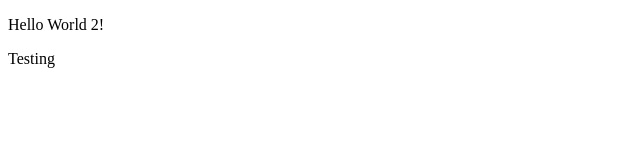
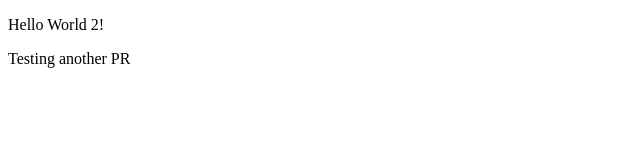
Before and after one commit to CallumSutter/JenkinsApp, a plain HTML site: page index.html in a window 1280 px wide. Shown: the full height of the page, 0-640 px from the left. Drawn offline with Linux system fonts and the light colour scheme.

Commit message:
testing PR

```diff
--- a/index.html
+++ b/index.html
@@ -8,6 +8,6 @@
 </head>
 <body>
     <p>Hello World 2!</p>
-    <p>Testing</p>
+    <p>Testing another PR</p>
 </body>
 </html>
```
